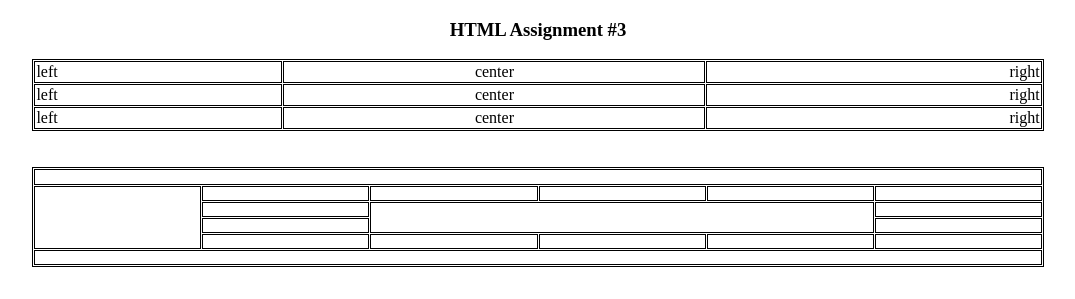
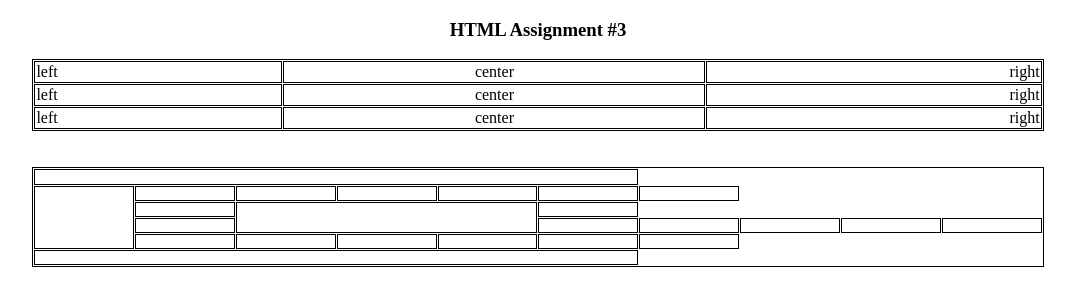
Before and after one commit to acciojob/alignment-SafiraFarheen, a website: page main.html in a window 1280 px wide. Shown: the top 299 px of the page, without its empty margins (102-1177 px from the left). Drawn offline with Linux system fonts and the light colour scheme.

Commit message:
created a submission

```diff
--- a/main.html
+++ b/main.html
@@ -47,6 +47,7 @@
         <td></td>
         <td></td>
         <td></td>
+		<td></td>
     </tr>
 
     <!-- Row 3 -->
@@ -60,6 +61,10 @@
     <tr>
         <td></td>
         <td></td>
+		 <td></td>
+        <td></td>
+        <td></td>
+		<td></td>
     </tr>
 
     <!-- Row 5 -->
@@ -69,6 +74,7 @@
         <td></td>
         <td></td>
         <td></td>
+		<td></td>
     </tr>
 
     <!-- Row 6 -->
```
